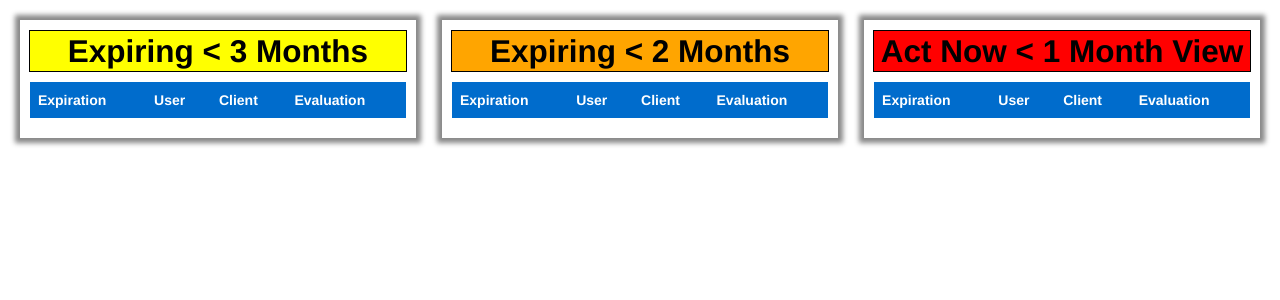
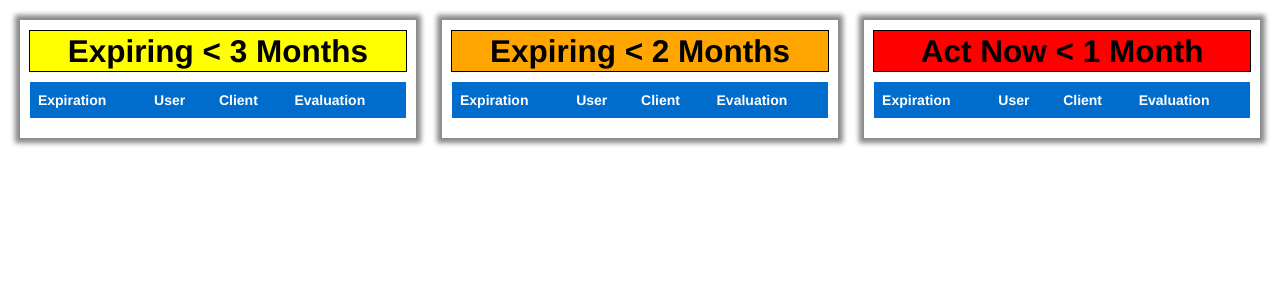
Before and after one commit to tpayne84/test_tracker, a Rails app: page /dashboard in a window 1280 px wide. Shown: the part 42-342 px from the top of the page. Run offline with Rails 7, Linux system fonts and the light colour scheme; data comes from the database, SQL or seed files in the repository; lists and menus that the app fills with data are empty; style sheets or scripts are compiled from the project's sources; some libraries are stand-ins or nearby versions.

Commit message:
Remove 'view' from header on dashboard

```diff
--- a/app/views/dashboard/index.html.erb
+++ b/app/views/dashboard/index.html.erb
@@ -13,7 +13,7 @@
 	</div>
 	<div class="span4 dash-block">
 		<h2 class="dash-header high-alert">
-			Act Now &lt; 1 Month View
+			Act Now &lt; 1 Month
 		</h2>
 	 	<%= render 'blocks/status_table_1_month' %>
 	</div>
```
